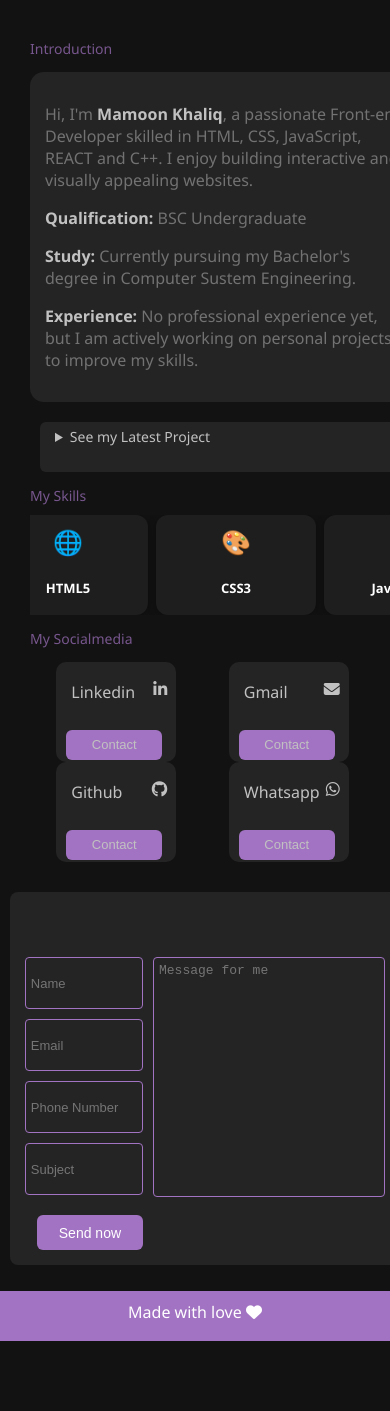
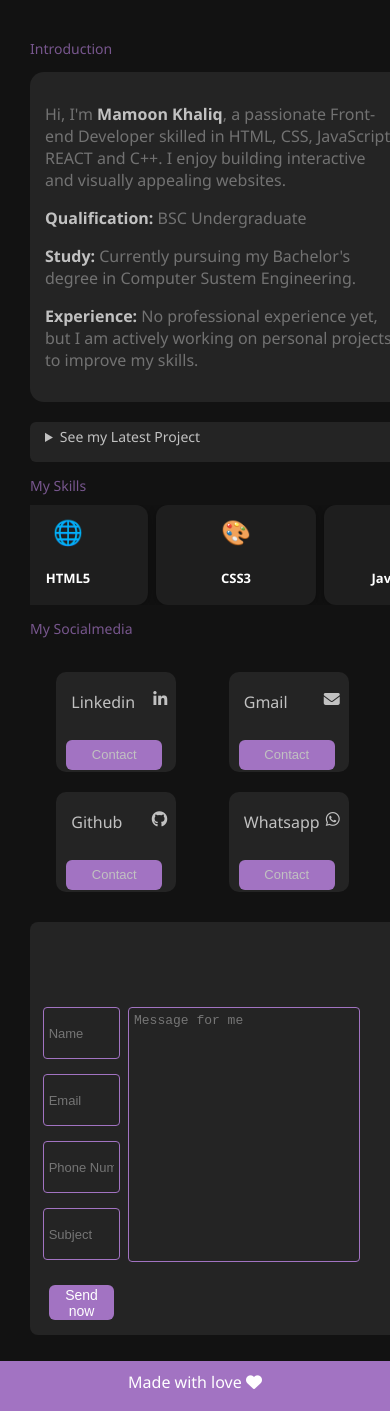
Before and after one commit to itzMK678/Profile, a React (Vite) app: page / in a window 390 px wide. Shown: the part 613-2024 px from the top of the page. Before the commit the page ends 1954 px from the top, so only its background shows below. Built offline with nearby package versions, Linux system fonts and the light colour scheme.

Commit message:
Refactor component structure and styles for improved organization

```diff
--- a/src/Pages/Contactbox.jsx
+++ b/src/Pages/Contactbox.jsx
@@ -6,8 +6,8 @@ const Contactbox = () => {
   return (
     <>
     <div id="contact-me" >
-      <div className="abo"  style={{ display: "flex" ,marginTop:"30px",gap: "10px"}} >
-        <div className="input-box" style={{ width:'50%',display: "flex", gap: "10px",marginTop:'20px' }}>
+      <div className="abo"  style={{ display: "flex" ,marginTop:"30px",gap: "10px",paddingTop:"20px"}} >
+        <div className="input-box" style={{marginTop:'20px' }}>
           <input type="text" placeholder="Name" />
           <input type="email" placeholder="Email" />
           <input type="number" placeholder="Phone Number" />
--- a/src/Pages/Projects.jsx
+++ b/src/Pages/Projects.jsx
@@ -75,7 +75,7 @@ const Projects = () => {
   return (
     <>
    <p style={{color:"#a273c2"}}> Projects</p>
-    <div className="projects" style={{ display: "flex", flexWrap: "wrap", gap: "10px", width: "90%", justifyContent: "center" ,}}>
+    <div className="projects" style={{ display: "flex", flexWrap: "wrap", gap: "10px", width: "100%", justifyContent: "center" ,}}>
    {ProjectData.map((item,index) =>(
     <ProjectsCard key={index} image={item.image}  name={item.name} type={item.type} link={item.link} Technologies={item.Technologies}/>
    ))}
--- a/src/Pages/Skills.css
+++ b/src/Pages/Skills.css
@@ -2,7 +2,7 @@
   height: max-content;
   width: 780px;
   font-family: "Segoe UI", Tahoma, Geneva, Verdana, sans-serif;
-  margin: 0 auto;
+  /* margin: 0 auto; */
   padding: 20px;
 }
 
@@ -168,13 +168,13 @@
 
 @media screen and (max-width: 480px) {
   .skills-timeline-container {
-    width: 100%;
-    padding: 10px;
+    width: 90%;
+
   }
 
   .timeline-title {
     font-size: 16px;
-    margin: 20px 0;
+
   }
 
   .timeline-dot {
@@ -206,6 +206,11 @@
   .skill-description {
     font-size: 12px;
   }
+  .timeline-dot {
+
+  left: -15px;
+
+}
 }
 
 @media screen and (max-width: 320px) {
--- a/src/Pages/SkillsIcon.css
+++ b/src/Pages/SkillsIcon.css
@@ -112,3 +112,10 @@
     font-size: 13px;
   }
 }
+@media screen and (max-width: 380px){
+  .skills-container {
+    width: 320px;
+    justify-content: flex-start;
+
+  }
+}
--- a/src/components/Box.css
+++ b/src/components/Box.css
@@ -80,12 +80,13 @@ background-color: #242424;}
 }
 
 
+
 /* Contact box */
 #contact-me {
   background-color: #242424;
   border-radius: 8px;
   width: 92%;
-  width: 800px;
+  /* width: 800px; */
  margin-top: 30px;
 }
 
@@ -153,16 +154,17 @@ input[type="number"]::-webkit-inner-spin-button {
 /* ========================== */
 
 @media screen and (max-width: 1024px) {
-  #contact-me{
-    margin-left: -20px;
-    padding-left: -20px;
-  }
+
   #contact-me h1 {
     font-size: 32px;
   }
 
   .input-box {
-    width: 70%;
+    width: 60%;
+    align-items: center;
+  }
+  .msg{
+    margin-right: 35px;
   }
 }
 
@@ -202,7 +204,7 @@ input[type="number"]::-webkit-inner-spin-button {
 @media screen and (max-width: 480px) {
 #contact-me{
   flex-direction: column;
-  width: 360px;
+  width: 350px;
 }
   #contact-me h1 {
     font-size: 24px;
@@ -222,3 +224,38 @@ input[type="number"]::-webkit-inner-spin-button {
     height: 73%;
   }
 }
+
+@media screen and (max-width: 480px){
+  #about{
+    width:350px ;
+  }
+}
+@media screen and (max-width: 380px){
+  #about{
+    width:300px ;
+  }
+
+  #contact-me{
+    width: 300px;
+    padding: 0px;
+    margin-left: 1px;
+  }
+  .abo{
+    flex-direction: column;
+
+  }
+  .input-box {
+    width: 100%;
+  }
+  .input-box , #msg{
+    margin-left: 10px;
+    width: 240px;
+    margin-right: 0px;
+  }
+
+}
+@media screen and (max-width: 380px){
+  #about{
+    width:300px ;
+  }
+}
--- a/src/components/Box.jsx
+++ b/src/components/Box.jsx
@@ -5,7 +5,7 @@ import "../MainPages/Responsive.css";
 const Box = ({ name, icon, link }) => {
   return (
 
-    <div className="Card">
+    <div className="Card" style={{marginTop:'20px'}}>
       <div id="thing">
         <p>{name}</p>
         <div className="image" style={{marginTop:"-16px"}}>{icon}</div>
--- a/src/components/LatestProj.css
+++ b/src/components/LatestProj.css
@@ -75,7 +75,9 @@
 /* Mobile phones */
 @media screen and (max-width: 480px) {
   .LatestProj details {
-    width: 100%;
+    margin-left: -10px;
+    padding-right: 10px;
+
     font-size: 14px;
   }
 
@@ -94,3 +96,10 @@
     margin-left: 0;
   }
 }
+@media screen and (max-width: 380px){
+ .LatestProj details{
+  width: 300px;
+
+  max-width: 300px;
+ }
+}
--- a/src/components/LatestProj.jsx
+++ b/src/components/LatestProj.jsx
@@ -11,7 +11,7 @@ const LatestProj = () => {
 
   return (
     <div className="LatestProj">
-      <details style={{ paddingBottom: padding }}>
+      <details >
         <summary onClick={handleClick}>See my Latest Project</summary>
         <div>
           <p>API Tester is my latest project which I created using React and Axios.</p>
--- a/src/components/Profile.css
+++ b/src/components/Profile.css
@@ -9,7 +9,8 @@ body {
   margin-top: 20px;
  margin: "20px";
  margin-right:"0px";
-  width:"70%";
+  /* width:"70%"; */
+  width: fit-content;
 }
 
 
@@ -119,7 +120,8 @@ body {
     flex-direction: column;
   }
 #SecPart{
-  width: 950px;
+  /* width: 950px; */
+  width: fit-content;
   margin-left: 20px;
 }
 
@@ -141,7 +143,8 @@ body {
     padding: 15px;
   }
 #SecPart{
-  width: 700px;
+  /* width: 700px; */
+  width: fit-content;
   margin-left: 20px;
 }
   #links {
@@ -166,7 +169,8 @@ body {
     padding: 10px;
   }
 #SecPart{
-  width: 400px;
+  width: fit-content;
+
   margin-left: 20px;
 }
   .Pcard {
@@ -195,3 +199,19 @@ body {
     font-size: 12px;
   }
 }
+@media screen and (max-width: 480px) {
+  #SecPart{
+  width: 400px;
+  margin-left: 20px;
+}
+}
+
+@media screen and (max-width: 380px) {
+  #SecPart{
+  width: 340px;
+  margin-left: 20px;
+}
+#about{
+  width:20px ;
+}
+}
--- a/src/components/ProjectsCard.jsx
+++ b/src/components/ProjectsCard.jsx
@@ -10,6 +10,7 @@ const ProjectsCard = ({ image, name, type, Technologies, link }) => {
         width: "360px",
         borderRadius: "8px",
         overflow: "hidden",
+        marginTop:"10px",
       }}
     >
       <div
```
